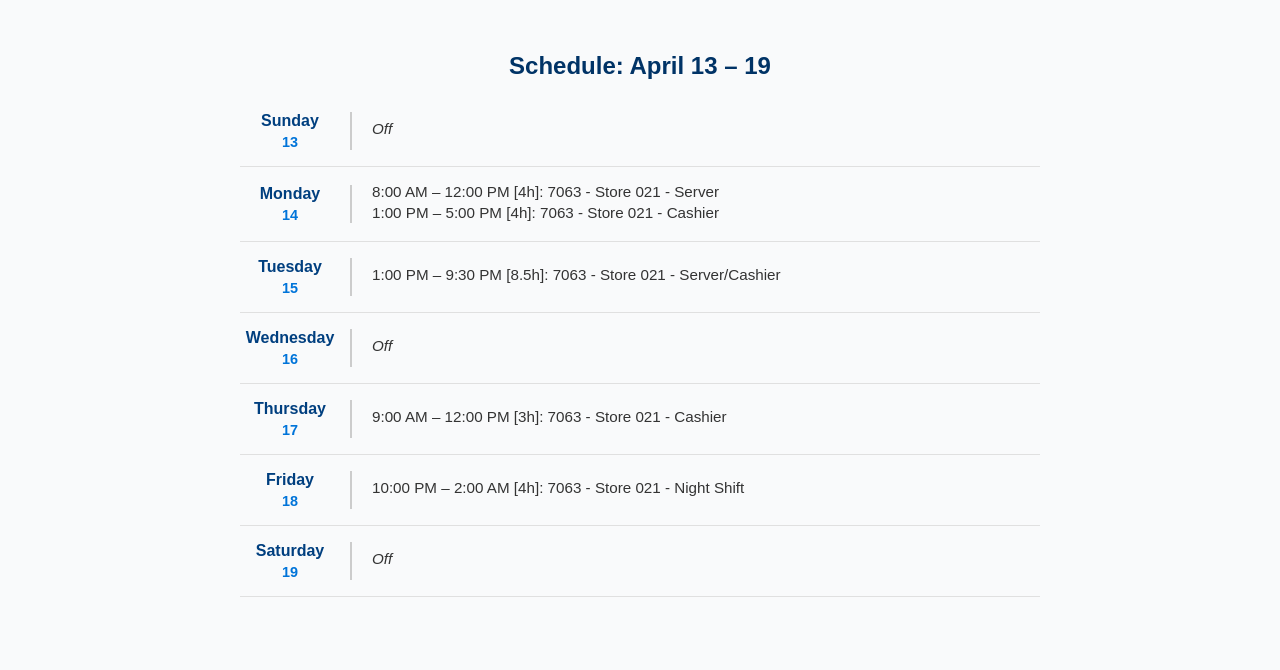
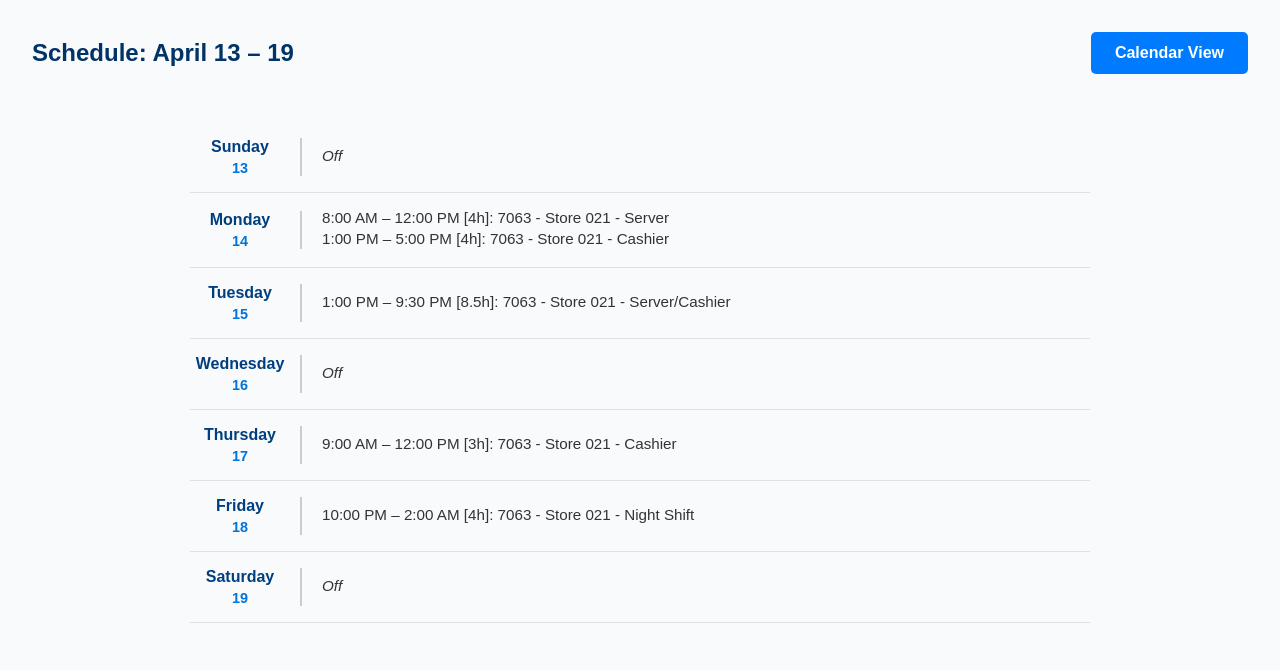
Before and after one commit to ZainabM872/Inventory-Management-System, a Django app: page /staff/ in a window 1280 px wide. Shown: the top 670 px of the page. Run offline with Django 5.2, Linux system fonts and the light colour scheme.

Commit message:
added the button to navigate to the calendar view

```diff
--- a/static/scheduleStyle.css
+++ b/static/scheduleStyle.css
@@ -85,8 +85,8 @@ header .icons span:last-child{
 .calendar .days li::before{
     position: absolute;
     content: "";
-    height: 40px;
-    width: 40px;
+    height: 60px;
+    width: 60px;
     top:50%;
     bottom: 50%;
     left: 50%;
--- a/static/staff.css
+++ b/static/staff.css
@@ -1,3 +1,4 @@
+/* Base Styles */
 body {
     font-family: Arial, sans-serif;
     background-color: #f9fafb; /* soft neutral background */
@@ -5,17 +6,50 @@ body {
     margin: 0;
 }
 
-h2 {
-    text-align: center;
+/* Header Layout with Flexbox */
+.header {
+    display: flex;
+    justify-content: space-between;
+    align-items: center;
     margin-bottom: 2rem;
-    color: #003366; /* deep blue title */
 }
 
-.calendar-container {
-    max-width: 800px;
-    margin: 0 auto;
+/* Title Styling */
+h2 {
+    color: #003366; /* deep blue title */
+    margin: 0;
 }
 
+/* Button Styling */
+.calendar-btn {
+    padding: 12px 24px;
+    background-color: #007BFF;
+    color: #fff;
+    font-size: 16px;
+    font-weight: 600;
+    border: none;
+    border-radius: 5px;
+    cursor: pointer;
+    text-align: center;
+    text-decoration: none;
+    transition: background-color 0.3s ease;
+}
+
+.calendar-btn:hover {
+    background-color: #0056b3;
+}
+
+/* Calendar Container Styling */
+.container {
+    max-width: 900px;
+    margin: 0 auto;
+    padding: 2rem;
+    background-color: #ffffff;
+    box-shadow: 0px 4px 8px rgba(0, 0, 0, 0.1);
+    border-radius: 10px;
+}
+
+/* Day and Shift Info Styles */
 .day-row {
     display: flex;
     align-items: center;
@@ -32,7 +66,7 @@ h2 {
     padding-right: 10px;
 }
 
-.day-info .day {
+.day-info .day, .day-info .date {
     font-size: 1rem;
     color: #003f7f; /* soft blue for day name */
 }
@@ -53,5 +87,11 @@ h2 {
 .shift-info span {
     display: block;
     margin-bottom: 4px;
+}
 
+/* Center the calendar container */
+.calendar-container {
+    max-width: 900px;
+    margin: 0 auto;
+    padding: 2rem;
 }
--- a/templates/dashboard/staff.html
+++ b/templates/dashboard/staff.html
@@ -5,10 +5,14 @@
     <meta charset="UTF-8">
     <title>Weekly Calendar View</title>
     <link rel="stylesheet" href="{% static 'staff.css' %}">
-
 </head>
 <body>
-    <h2>Schedule: April 13 – 19</h2>
+    <header class="header">
+        <h2>Schedule: April 13 – 19</h2>
+        <!-- Button to navigate to Calendar View -->
+        <button class="calendar-btn" onclick="window.location.href='{% url 'dashboard-schedule' %}';">Calendar View</button>
+    </header>
+
     <div class="calendar-container" id="calendar-container"></div>
 
     <script src="{% static 'staff.js' %}"></script>
```
